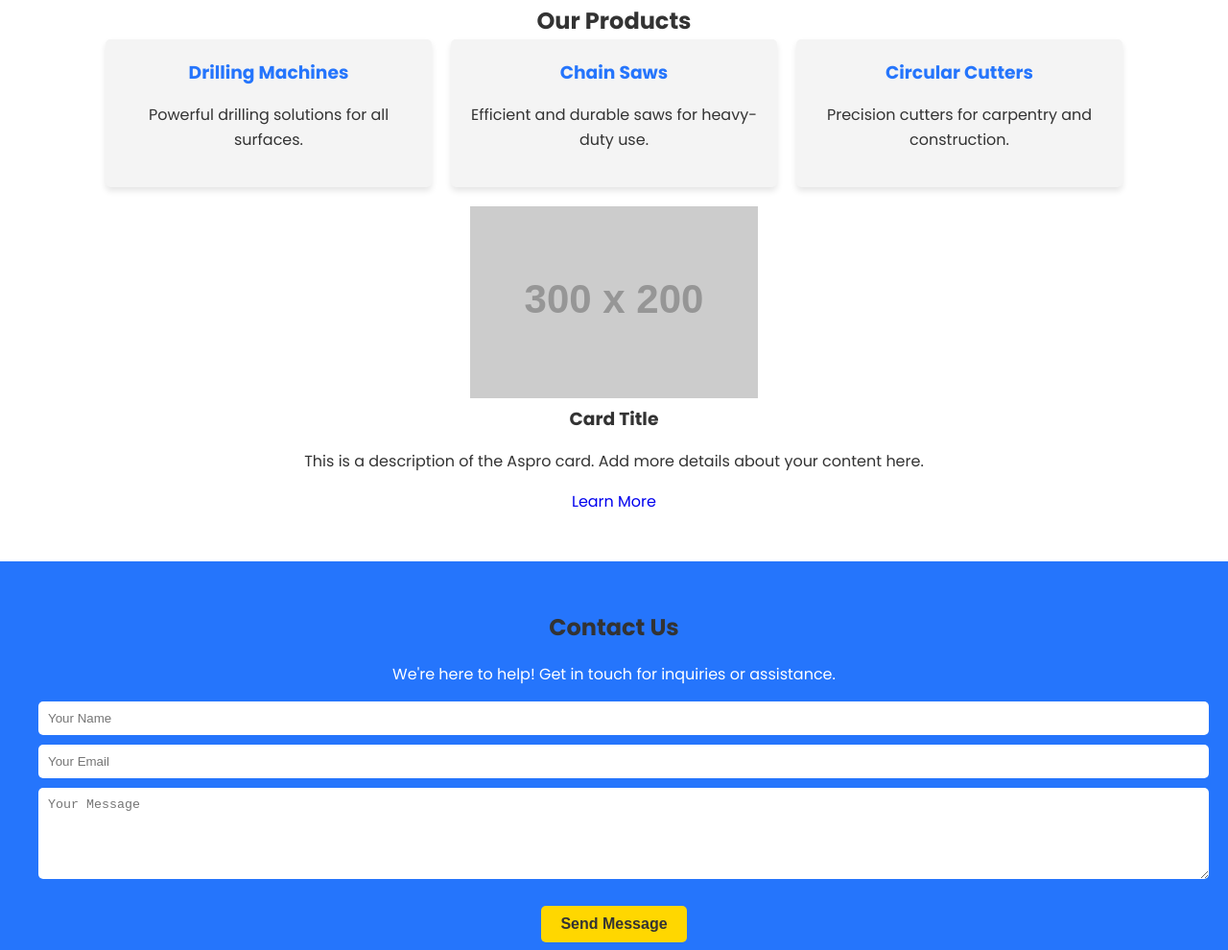
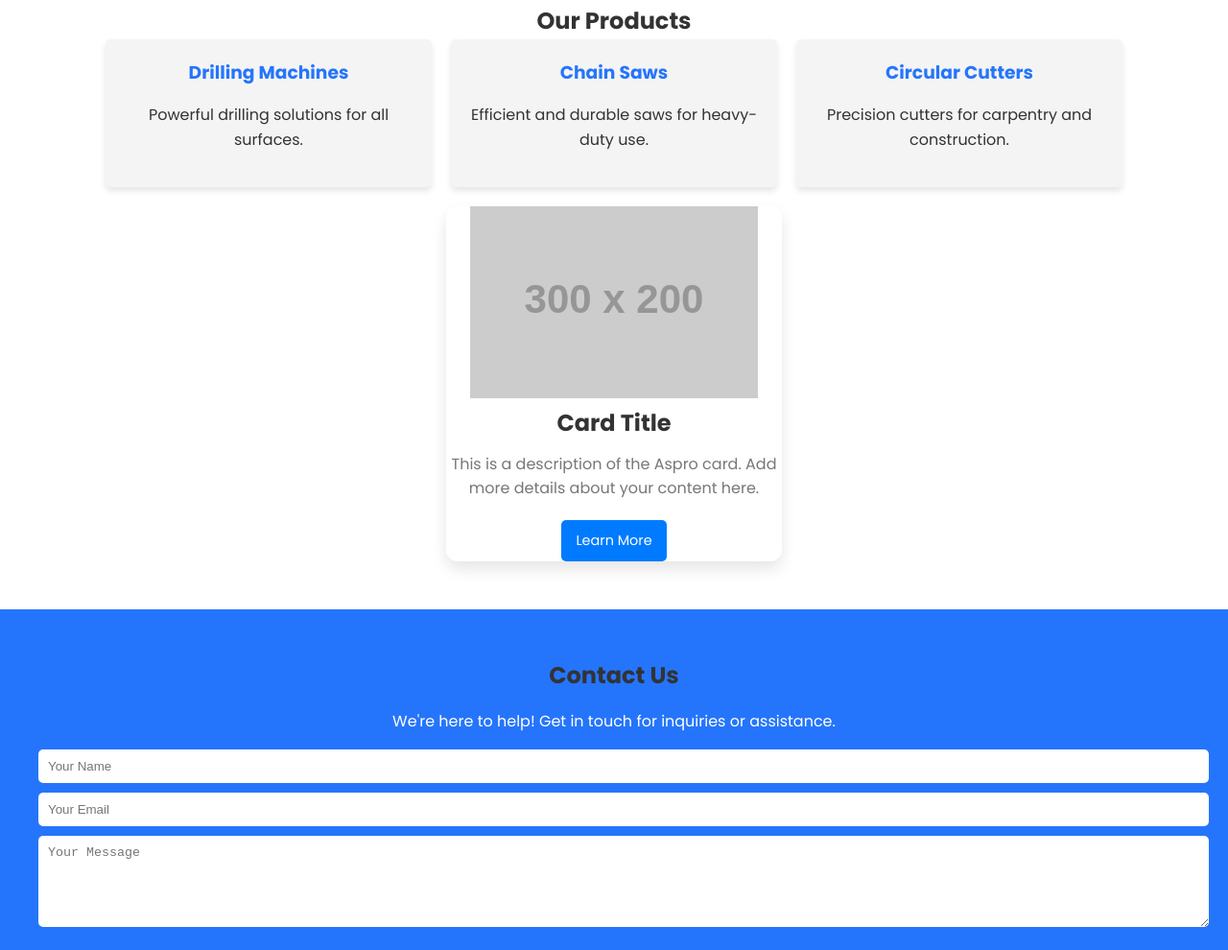
Before and after one commit to Anavaypro/ShreeRamTools, a plain HTML site: page index.html in a window 1280 px wide. Shown: the part 1360-2350 px from the top of the page at 96% size. Drawn offline with Linux system fonts and the light colour scheme; placeholder pictures from the web are drawn by us.

Commit message:
Update style.css

```diff
--- a/style.css
+++ b/style.css
@@ -261,6 +261,58 @@ a {
     animation-delay: 6s;
 }
 
+.cd {
+  background: #fff;
+  border-radius: 12px;
+  box-shadow: 0 8px 15px rgba(0, 0, 0, 0.1);
+  overflow: hidden;
+  max-width: 350px;
+  transition: transform 0.3s, box-shadow 0.3s;
+}
+
+.cd:hover {
+  transform: translateY(-10px);
+  box-shadow: 0 12px 20px rgba(0, 0, 0, 0.2);
+}
+
+.cd-image {
+  width: 100%;
+  height: 200px;
+  object-fit: cover;
+}
+
+.cd-content {
+  padding: 20px;
+}
+
+.cd-title {
+  font-size: 1.5em;
+  color: #333;
+  margin: 0 0 10px;
+}
+
+.cd-description {
+  font-size: 1em;
+  color: #777;
+  line-height: 1.6;
+  margin: 0 0 20px;
+}
+
+.cd-button {
+  display: inline-block;
+  padding: 10px 15px;
+  font-size: 0.9em;
+  color: #fff;
+  background: #007BFF;
+  border-radius: 5px;
+  text-decoration: none;
+  transition: background 0.3s;
+}
+
+.cd-button:hover {
+  background: #0056b3;
+}
+
 .circle:nth-child(5) {
     top: 30%;
     left: 60%;
```
